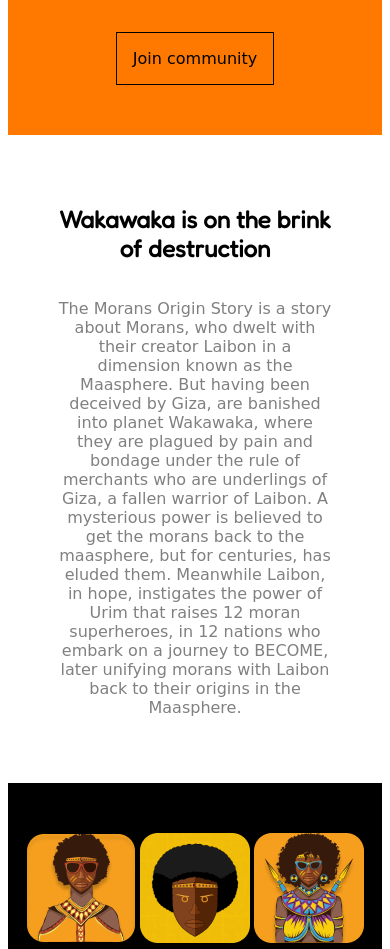
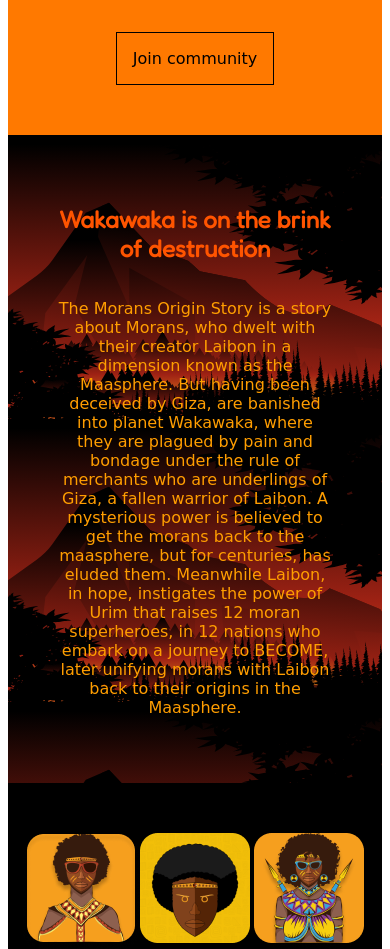
Before and after one commit to Sn0wF1re/pmv3, a Vue app: page / in a window 390 px wide. Shown: the part 1520-2469 px from the top of the page. Built offline with nearby package versions, Linux system fonts and the light colour scheme; a web font is replaced by a local one.

Commit message:
Add background to story section

```diff
--- a/src/components/StorySection.vue
+++ b/src/components/StorySection.vue
@@ -27,10 +27,13 @@
     flex-direction: column;
     justify-content: space-around;
     align-items: center;
+    background-image: url('/burning-bush.svg');
+    background-repeat: no-repeat;
+    background-size: 100% auto;
   }
   .story h2 {
     font-family: 'Fredoka', sans-serif;
-    color: #000;
+    color: #ff5400;
   }
 
   .story h2, .story p {
@@ -38,5 +41,12 @@
   }
   .story p {
     font-family: 'Comic Sans MS', sans-serif;
+    color: #ff9e00;
+  }
+
+  @media (max-width: 768px) {
+    .story {
+      background-repeat: repeat-y;
+    }
   }
 </style>
```
Also changed, not shown: public/burning-bush.svg.
